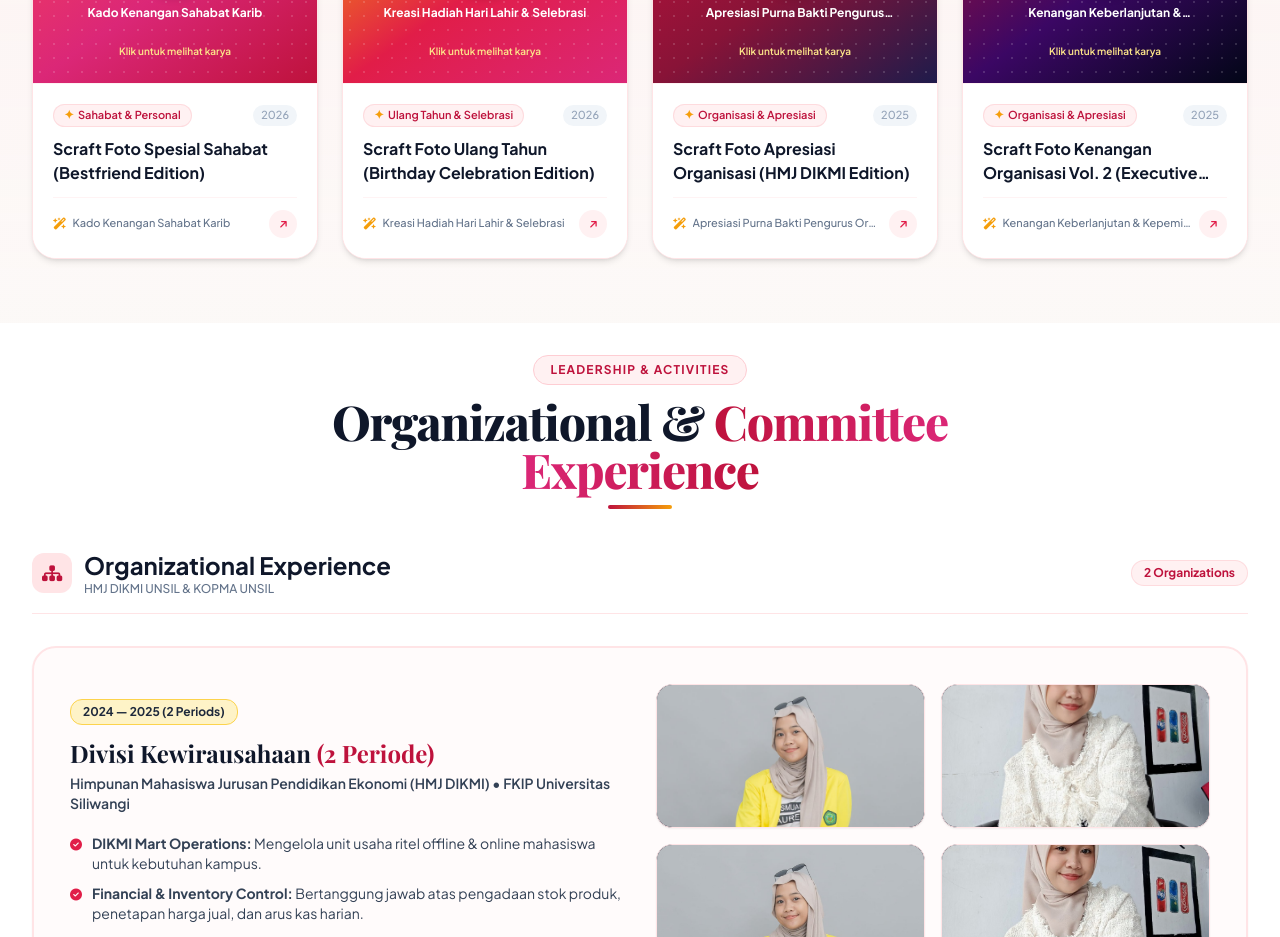
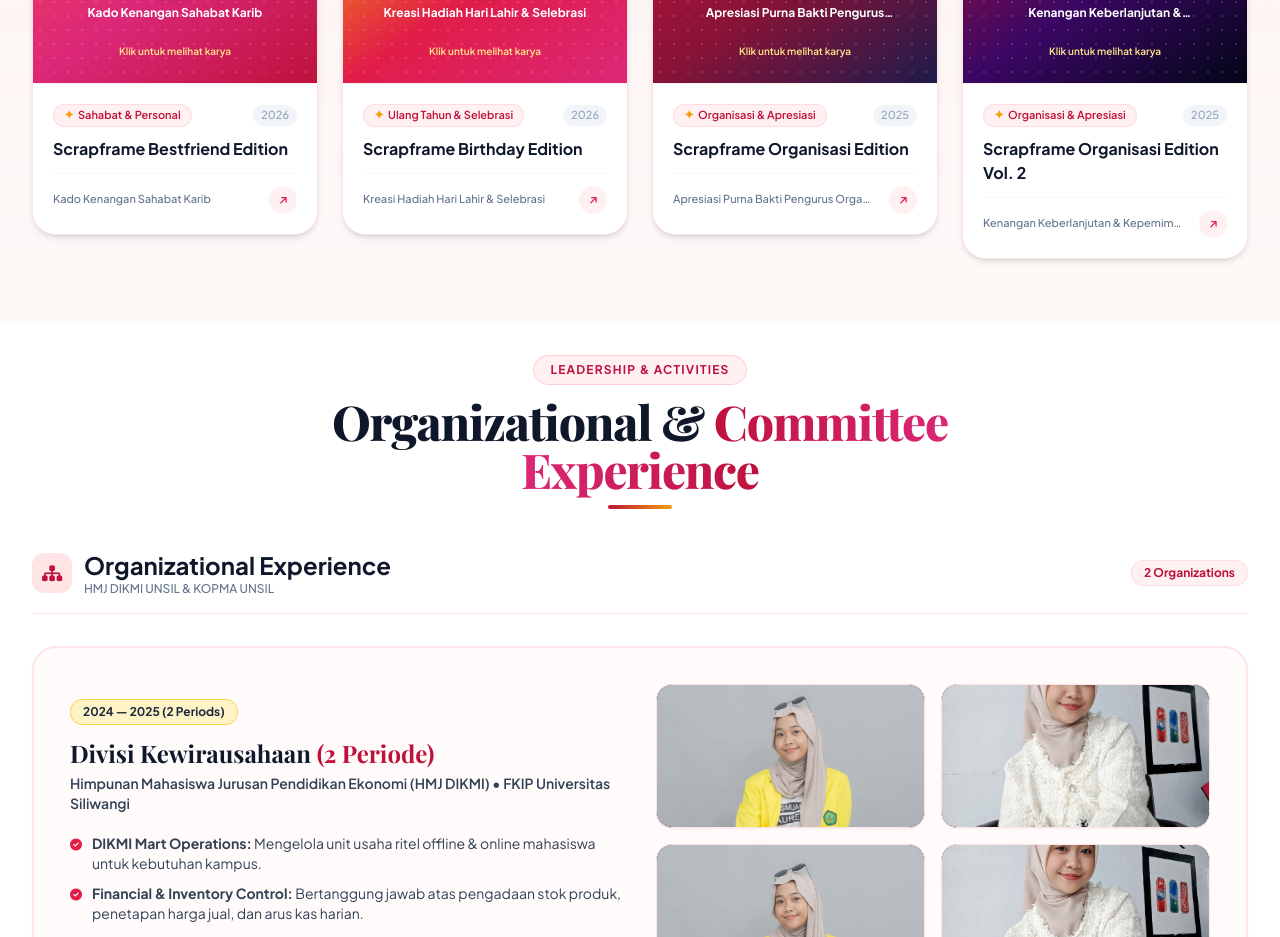
Before and after one commit to Adsrhyu/Portofolio-Ade-Sri-Rahayu, a React (Vite) app: page / in a window 1280 px wide. Shown: the part 1660-2597 px from the top of the page. Built offline with nearby package versions, Linux system fonts and the light colour scheme; a web font is replaced by a local one.

Commit message:
fix(crafts): rename titles to Scrapframe ... Edition and remove yellow magic icon

```diff
--- a/index.html
+++ b/index.html
@@ -312,12 +312,12 @@
       creativeCrafts: [
         {
           id: "scraft-bestfriend",
-          title: "Scraft Foto Spesial Sahabat (Bestfriend Edition)",
+          title: "Scrapframe Bestfriend Edition",
           category: "Sahabat & Personal",
           filterCategory: "Sahabat",
           tag: "Handmade Scrapbook & Memory Keepsake",
           shortDesc: "Karya kerajinan scrapbook dan kolase foto kenangan persahabatan dengan ornamen estetik, tipografi personal, serta tata letak memori berharga yang menyentuh hati.",
-          fullDesc: "Proyek desain dan kerajinan tangan 'Scraft Foto Bestfriend' yang dirancang khusus sebagai kenang-kenangan persahabatan yang abadi. Menggabungkan teknik komposisi foto harmonis, kutipan pesan bermakna, pemilihan palet warna hangat, serta ornamen visual estetik yang memperkuat kehangatan ikatan persahabatan.",
+          fullDesc: "Proyek desain dan kerajinan tangan 'Scrapframe Bestfriend Edition' yang dirancang khusus sebagai kenang-kenangan persahabatan yang abadi. Menggabungkan teknik komposisi foto harmonis, kutipan pesan bermakna, pemilihan palet warna hangat, serta ornamen visual estetik yang memperkuat kehangatan ikatan persahabatan.",
           pdfUrl: "./Proyek/Scraft%20Foto%20Give%20Bestfriend.pdf",
           fileName: "Scraft Foto Give Bestfriend.pdf",
           fileSize: "11.8 MB",
@@ -337,12 +337,12 @@
         },
         {
           id: "scraft-birthday",
-          title: "Scraft Foto Ulang Tahun (Birthday Celebration Edition)",
+          title: "Scrapframe Birthday Edition",
           category: "Ulang Tahun & Selebrasi",
           filterCategory: "Ulang Tahun",
           tag: "Celebration Gift & Custom Visual Story",
           shortDesc: "Kreasi bingkai dan buku scrapbook ucapan selamat ulang tahun bertema perayaan ceria, memadukan foto momen terbaik, doa bermakna, dan ornamen visual estetik.",
-          fullDesc: "Karya kerajinan 'Scraft Foto Birthday' yang memadukan keindahan visual dan pesan penuh kehangatan dalam merayakan hari lahir. Setiap halaman dirancang dengan tata letak dinamis, ornamen perayaan bertema khusus, sentuhan personalisasi nama, tanggal lahir, dan kompilasi foto kenangan terbaik.",
+          fullDesc: "Karya kerajinan 'Scrapframe Birthday Edition' yang memadukan keindahan visual dan pesan penuh kehangatan dalam merayakan hari lahir. Setiap halaman dirancang dengan tata letak dinamis, ornamen perayaan bertema khusus, sentuhan personalisasi nama, tanggal lahir, dan kompilasi foto kenangan terbaik.",
           pdfUrl: "./Proyek/Scraft%20Foto%20Give%20Birthday.pdf",
           fileName: "Scraft Foto Give Birthday.pdf",
           fileSize: "7.2 MB",
@@ -362,7 +362,7 @@
         },
         {
           id: "scraft-organisasi-1",
-          title: "Scraft Foto Apresiasi Organisasi (HMJ DIKMI Edition)",
+          title: "Scrapframe Organisasi Edition",
           category: "Organisasi & Apresiasi",
           filterCategory: "Organisasi",
           tag: "Organizational Keepsake & Farewell Gift",
@@ -387,7 +387,7 @@
         },
         {
           id: "scraft-organisasi-2",
-          title: "Scraft Foto Kenangan Organisasi Vol. 2 (Executive Edition)",
+          title: "Scrapframe Organisasi Edition Vol. 2",
           category: "Organisasi & Apresiasi",
           filterCategory: "Organisasi",
           tag: "Leadership Appreciation & Milestone Gift",
@@ -1391,12 +1391,11 @@
               {craft.title}
             </h3>
 
-            {/* Aesthetic Highlights & Interactive Action Icon */}
+            {/* Highlights & Interactive Action Icon */}
             <div className="mt-3 pt-3 border-t border-rose-50/80 dark:border-slate-800/80 flex items-center justify-between">
-              <div className="flex items-center gap-1.5 text-[11px] font-medium text-slate-500 dark:text-slate-400">
-                <i className="fas fa-wand-magic-sparkles text-amber-500 text-xs shrink-0"></i>
-                <span className="truncate max-w-[170px] sm:max-w-[190px]">{craft.highlights}</span>
-              </div>
+              <span className="text-[11px] font-medium text-slate-500 dark:text-slate-400 truncate max-w-[180px] sm:max-w-[200px]">
+                {craft.highlights}
+              </span>
 
               <span className="w-7 h-7 rounded-full bg-rose-50 dark:bg-rose-950/60 text-rose-600 dark:text-rose-400 group-hover:bg-rose-700 group-hover:text-white flex items-center justify-center text-xs transition-all shadow-2xs group-hover:scale-110 shrink-0">
                 <i className="fas fa-arrow-right text-[10px] transform -rotate-45 group-hover:rotate-0 transition-transform"></i>
--- a/src/components/CreativeCrafts.jsx
+++ b/src/components/CreativeCrafts.jsx
@@ -186,12 +186,11 @@ function CraftCard({ craft, onSelectCraft }) {
           {craft.title}
         </h3>
 
-        {/* Aesthetic Highlights & Interactive Action Icon */}
+        {/* Highlights & Interactive Action Icon */}
         <div className="mt-3 pt-3 border-t border-rose-50/80 dark:border-slate-800/80 flex items-center justify-between">
-          <div className="flex items-center gap-1.5 text-[11px] font-medium text-slate-500 dark:text-slate-400">
-            <i className="fas fa-wand-magic-sparkles text-amber-500 text-xs shrink-0"></i>
-            <span className="truncate max-w-[170px] sm:max-w-[190px]">{craft.highlights}</span>
-          </div>
+          <span className="text-[11px] font-medium text-slate-500 dark:text-slate-400 truncate max-w-[180px] sm:max-w-[200px]">
+            {craft.highlights}
+          </span>
 
           <span className="w-7 h-7 rounded-full bg-rose-50 dark:bg-rose-950/60 text-rose-600 dark:text-rose-400 group-hover:bg-rose-700 group-hover:text-white flex items-center justify-center text-xs transition-all shadow-2xs group-hover:scale-110 shrink-0">
             <i className="fas fa-arrow-right text-[10px] transform -rotate-45 group-hover:rotate-0 transition-transform"></i>
--- a/src/data/portfolioData.js
+++ b/src/data/portfolioData.js
@@ -45,12 +45,12 @@ export const portfolioData = {
   creativeCrafts: [
     {
       id: "scraft-bestfriend",
-      title: "Scraft Foto Spesial Sahabat (Bestfriend Edition)",
+      title: "Scrapframe Bestfriend Edition",
       category: "Sahabat & Personal",
       filterCategory: "Sahabat",
       tag: "Handmade Scrapbook & Memory Keepsake",
       shortDesc: "Karya kerajinan scrapbook dan kolase foto kenangan persahabatan dengan ornamen estetik, tipografi personal, serta tata letak memori berharga yang menyentuh hati.",
-      fullDesc: "Proyek desain dan kerajinan tangan 'Scraft Foto Bestfriend' yang dirancang khusus sebagai kenang-kenangan persahabatan yang abadi. Menggabungkan teknik komposisi foto harmonis, kutipan pesan bermakna, pemilihan palet warna hangat, serta ornamen visual estetik yang memperkuat kehangatan ikatan persahabatan.",
+      fullDesc: "Proyek desain dan kerajinan tangan 'Scrapframe Bestfriend Edition' yang dirancang khusus sebagai kenang-kenangan persahabatan yang abadi. Menggabungkan teknik komposisi foto harmonis, kutipan pesan bermakna, pemilihan palet warna hangat, serta ornamen visual estetik yang memperkuat kehangatan ikatan persahabatan.",
       pdfUrl: "./Proyek/Scraft%20Foto%20Give%20Bestfriend.pdf",
       fileName: "Scraft Foto Give Bestfriend.pdf",
       fileSize: "11.8 MB",
@@ -70,12 +70,12 @@ export const portfolioData = {
     },
     {
       id: "scraft-birthday",
-      title: "Scraft Foto Ulang Tahun (Birthday Celebration Edition)",
+      title: "Scrapframe Birthday Edition",
       category: "Ulang Tahun & Selebrasi",
       filterCategory: "Ulang Tahun",
       tag: "Celebration Gift & Custom Visual Story",
       shortDesc: "Kreasi bingkai dan buku scrapbook ucapan selamat ulang tahun bertema perayaan ceria, memadukan foto momen terbaik, doa bermakna, dan ornamen visual estetik.",
-      fullDesc: "Karya kerajinan 'Scraft Foto Birthday' yang memadukan keindahan visual dan pesan penuh kehangatan dalam merayakan hari lahir. Setiap halaman dirancang dengan tata letak dinamis, ornamen perayaan bertema khusus, sentuhan personalisasi nama, tanggal lahir, dan kompilasi foto kenangan terbaik.",
+      fullDesc: "Karya kerajinan 'Scrapframe Birthday Edition' yang memadukan keindahan visual dan pesan penuh kehangatan dalam merayakan hari lahir. Setiap halaman dirancang dengan tata letak dinamis, ornamen perayaan bertema khusus, sentuhan personalisasi nama, tanggal lahir, dan kompilasi foto kenangan terbaik.",
       pdfUrl: "./Proyek/Scraft%20Foto%20Give%20Birthday.pdf",
       fileName: "Scraft Foto Give Birthday.pdf",
       fileSize: "7.2 MB",
@@ -95,7 +95,7 @@ export const portfolioData = {
     },
     {
       id: "scraft-organisasi-1",
-      title: "Scraft Foto Apresiasi Organisasi (HMJ DIKMI Edition)",
+      title: "Scrapframe Organisasi Edition",
       category: "Organisasi & Apresiasi",
       filterCategory: "Organisasi",
       tag: "Organizational Keepsake & Farewell Gift",
@@ -120,7 +120,7 @@ export const portfolioData = {
     },
     {
       id: "scraft-organisasi-2",
-      title: "Scraft Foto Kenangan Organisasi Vol. 2 (Executive Edition)",
+      title: "Scrapframe Organisasi Edition Vol. 2",
       category: "Organisasi & Apresiasi",
       filterCategory: "Organisasi",
       tag: "Leadership Appreciation & Milestone Gift",
```
